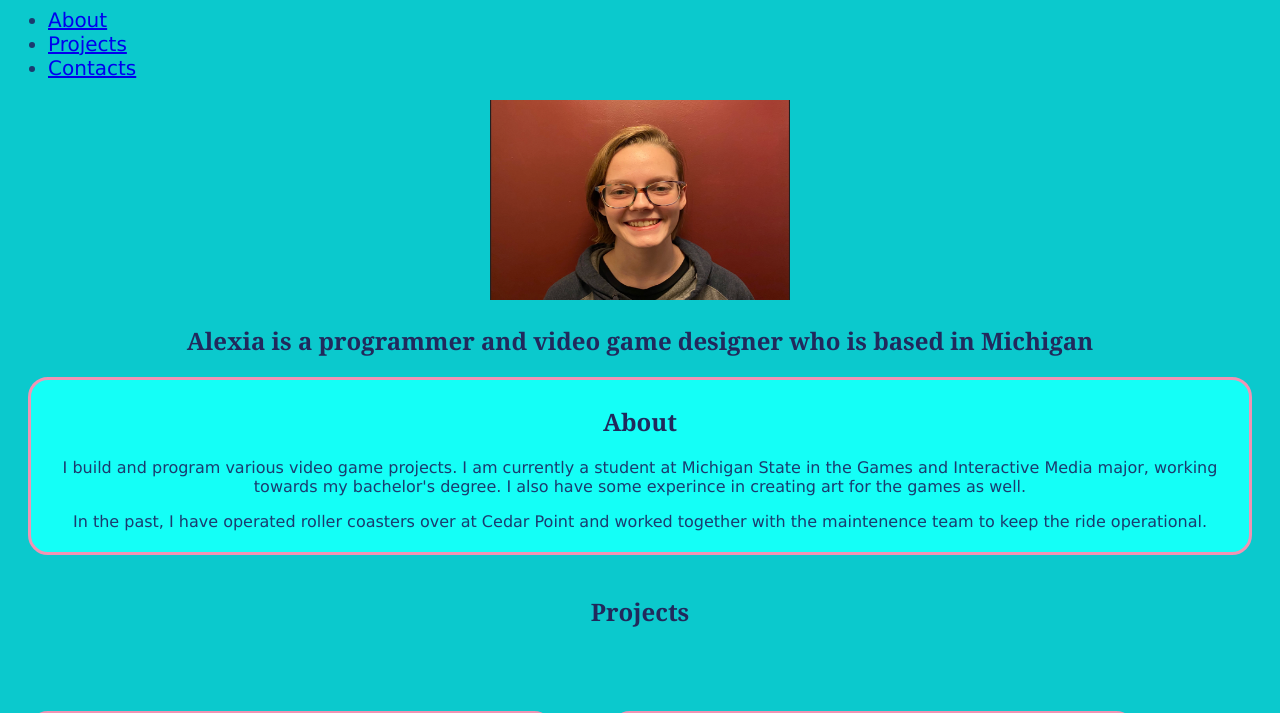
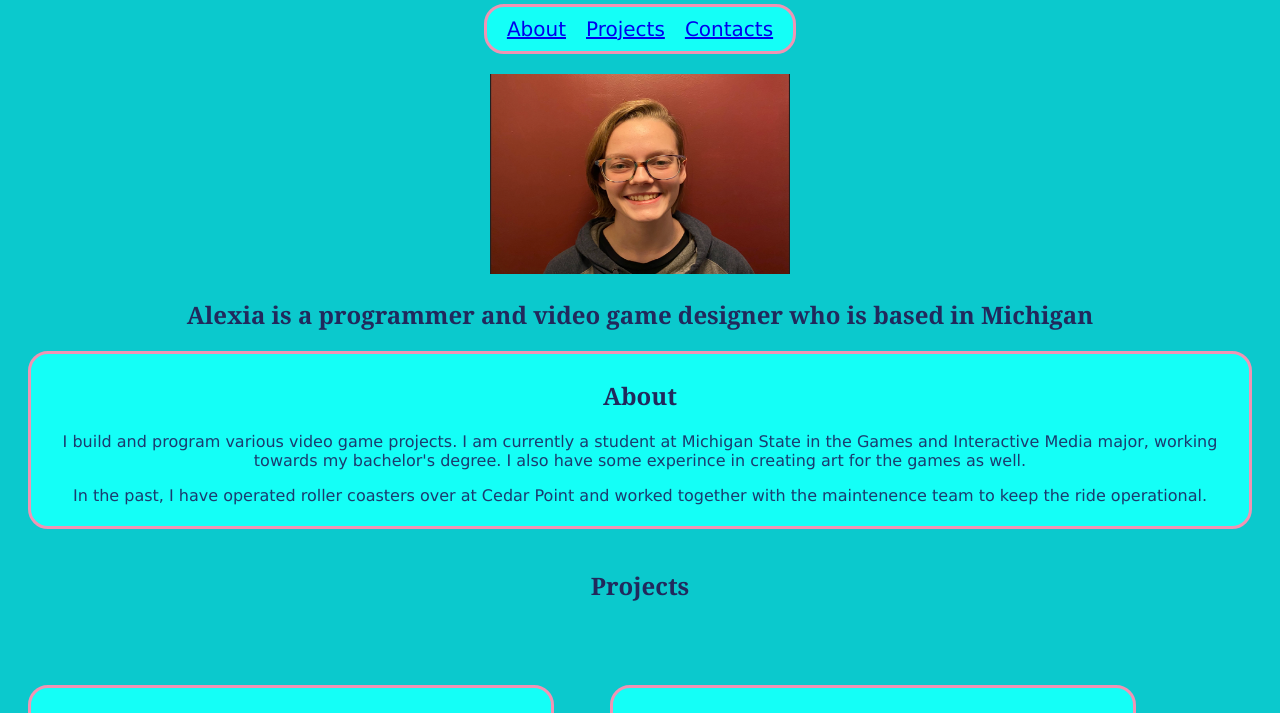
Before and after one commit to Blu4077/Portfolio, a plain HTML site: page index.html in a window 1280 px wide. Shown: the part 124-837 px from the top of the page. Drawn offline with Linux system fonts and the light colour scheme.

Commit message:
Adding AI prompt changes that stays within the CSS file

```diff
--- a/style.css
+++ b/style.css
@@ -51,6 +51,16 @@ h2 {
     }
 }
 
+@media (min-width: 200px){
+    #projects{
+        grid-template-columns: repeat(1, 1fr);
+    }
+
+    #projects h2{
+        grid-column: span 1 / span 1;
+    }
+}
+
 @media (min-width: 1000px){
     #projects{
         grid-template-columns: repeat(3, 1fr);
@@ -82,6 +92,36 @@ h2 {
     border-radius: var(--standard-radius);
 }
 
+/*No AI was used for this, prompt wise. But the text did come up automatically when i was typing this whole area out.*/
+header a{
+    display:flex;
+    justify-content: center;
+    align-items: center;
+}
+
+/*
+My prompts:
+
+I am trying to stay within the CSS file, but I would like to make a small box for my navigation that keeps center to the screen with flexbox being used as well.
+
+yes, my links are within the <ul> section in the html fine. Do I just put all that was provided into a ul rule instead of the nav rule??
+*/
+
 nav {
+    width: fit-content;
+    margin: var(--standard-gap) auto;
+    padding: 10px 20px;
+    background: var(--secondary-bg);
+    border: 3px solid var(--section);
+    border-radius: var(--standard-radius);
     font-size: 20px;
 }
+
+nav ul {
+    list-style-type: none;
+    display: flex;
+    justify-content: center;
+    gap: var(--standard-gap);
+    padding: 0;
+    margin: 0;
+}
```
